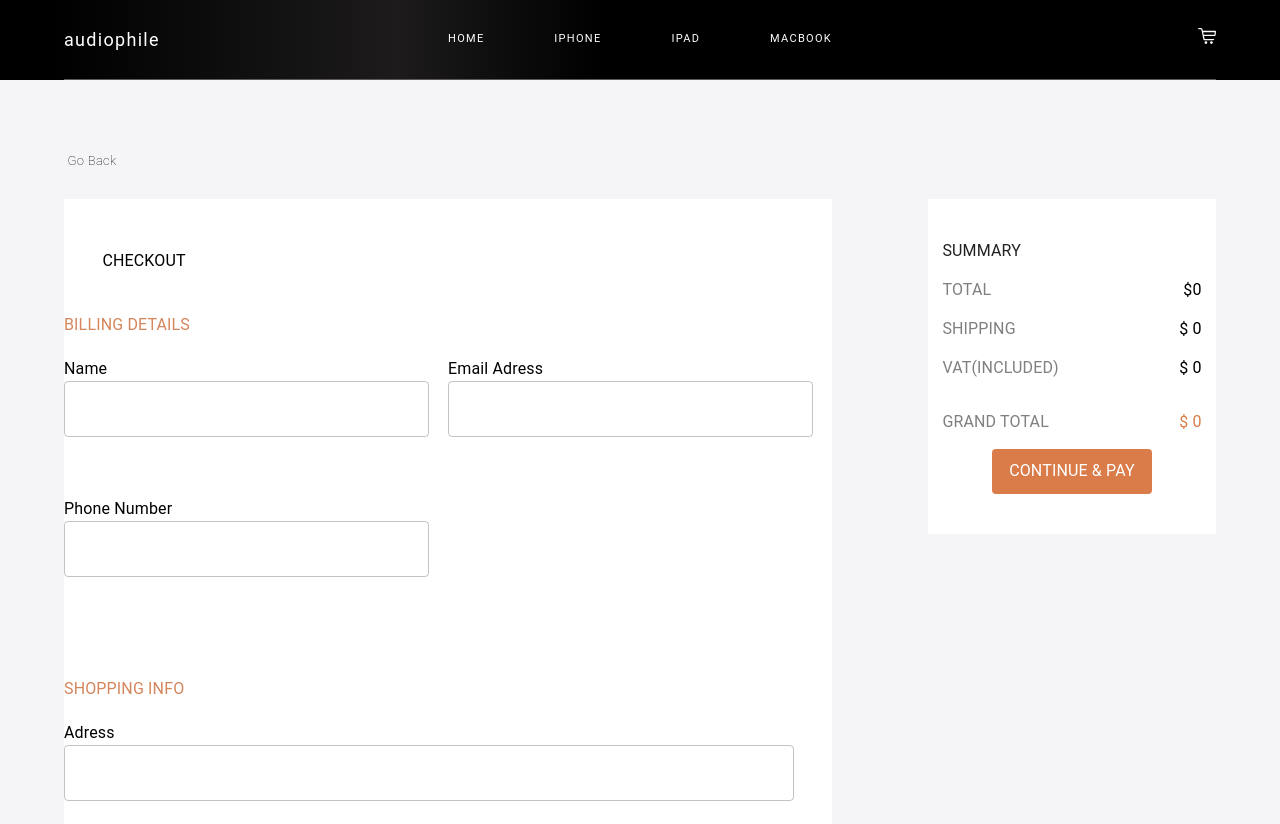
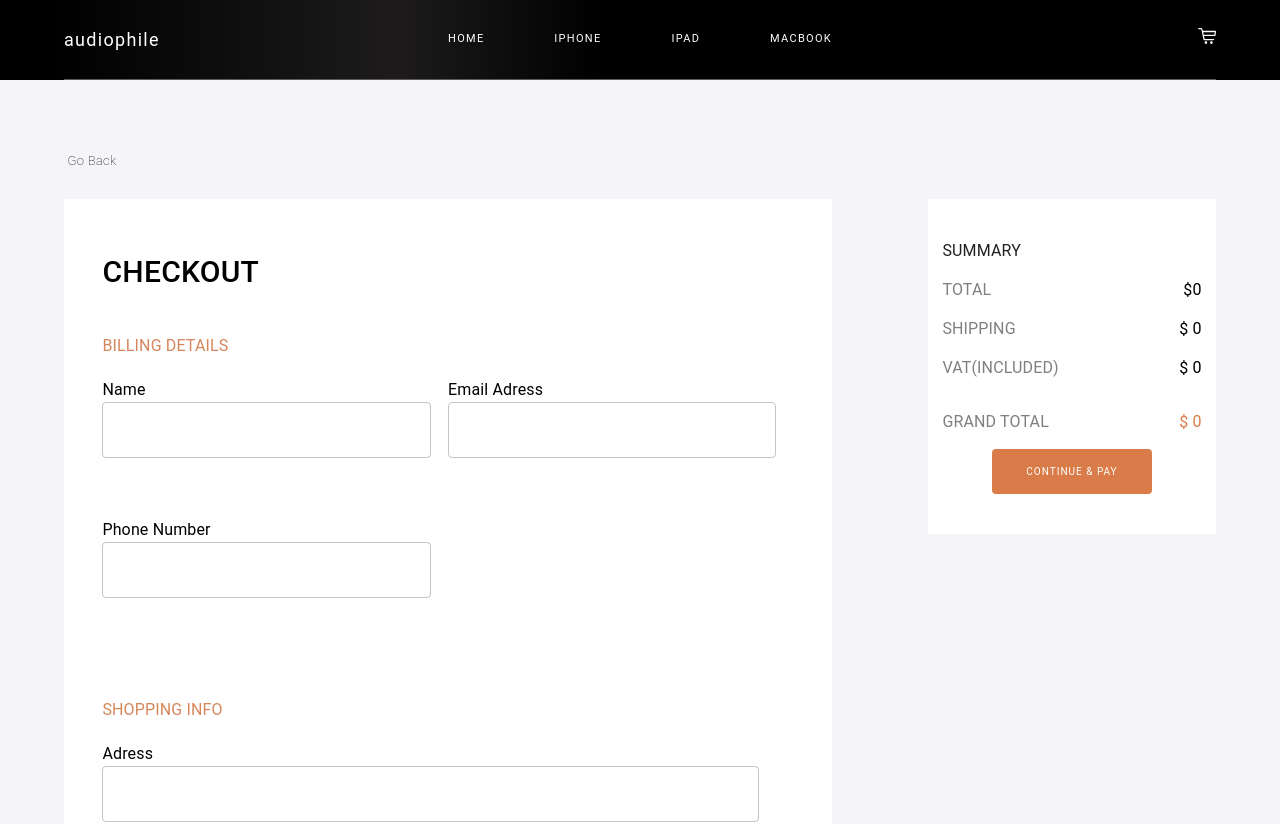
Before and after one commit to zeynepbozkirr/audiophile-Material-UI, a Next.js app: page /pay in a window 1280 px wide. Shown: the top 824 px of the page. Built offline with nearby package versions, Linux system fonts and the light colour scheme.

Commit message:
some change

```diff
--- a/components/payForm/checkout/checkout.module.css
+++ b/components/payForm/checkout/checkout.module.css
@@ -1,31 +1,28 @@
 .check{
     background: white;
     display: flex;
-    justify-content: center;
+    justify-content: center !important;
 }
 .checkoutGrid{
     width: 90%;
     margin:50px 0 20px 0;
 }
 .checkoutText{
-    font-weight: 500;
-    font-size: 30px;
+    font-weight: 500 !important;
+    font-size: 30px !important;
 }
 .title{
-    color: #d5865c;
+    color: #d5865c !important;
 }
 .containergrid{
-    width: 90%;
+    width: 90% !important;
     margin:20px 0 40px 0;
 }
 
 .grid{
-
     margin:20px 0 40px 0;
 }
 
-
 .textField{
-    width: 95%;
-
+    width: 95% !important;
 }
--- a/components/shared/button/button.module.css
+++ b/components/shared/button/button.module.css
@@ -5,8 +5,8 @@
     border-radius: 0;
 }
 .buttonText{
-    letter-spacing: 1px;
-    font-size: 10px;
+    letter-spacing: 1px !important;
+    font-size: 10px!important;
 }
 .pieceButtonGrid{
     display: flex;
@@ -20,5 +20,5 @@
     width: 100%;
     color: white;
     border-radius: 0;
-    height: 45px;
+    height: 45px !important;
 }
--- a/components/shared/productCard/doubleCard.js
+++ b/components/shared/productCard/doubleCard.js
@@ -88,7 +88,7 @@ const DoubleCard = ({
           )}
 
           <div>
-            {disableButton && (
+            {!disableButton && (
               <SeeProductButton
                 buttonFunc={buttonFunc}
                 count={count}
```
Also changed, not shown: components/productDetail/feauteres/fetures.module.css (+6 -5 lines).
